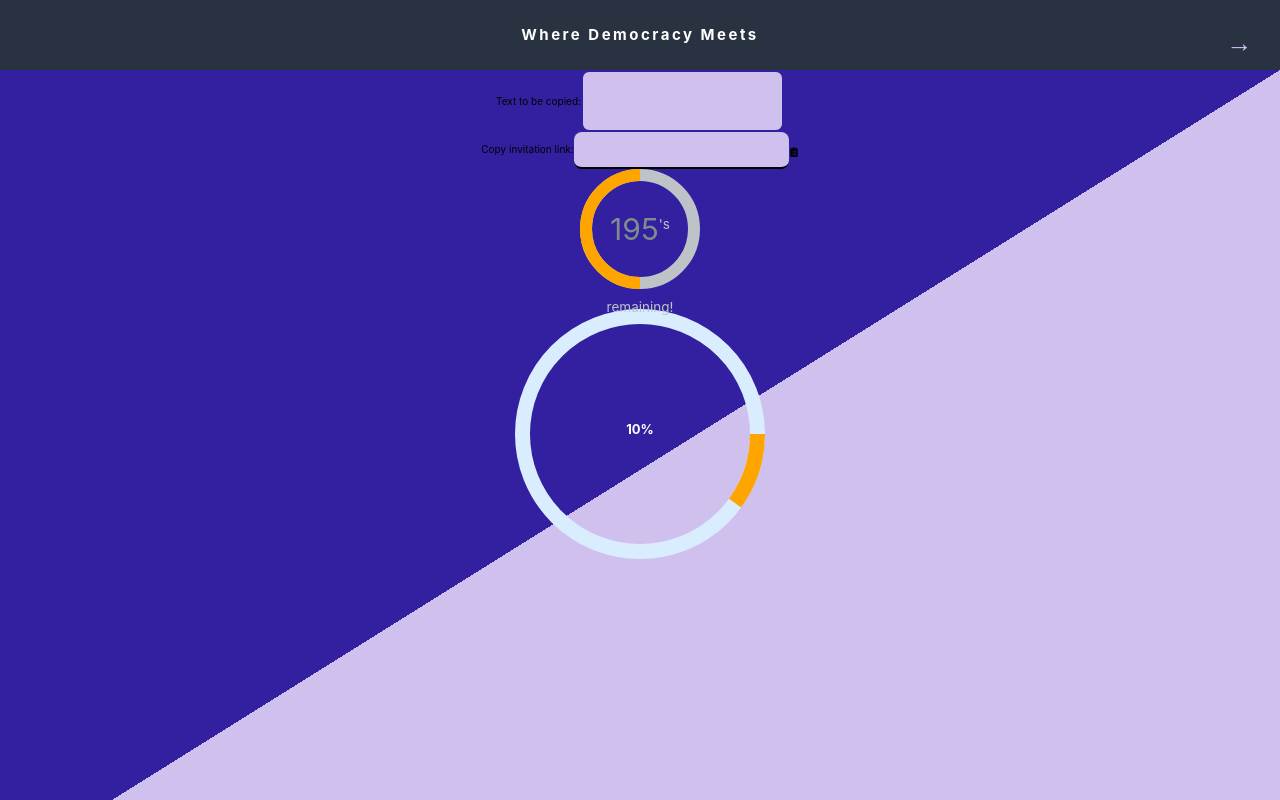
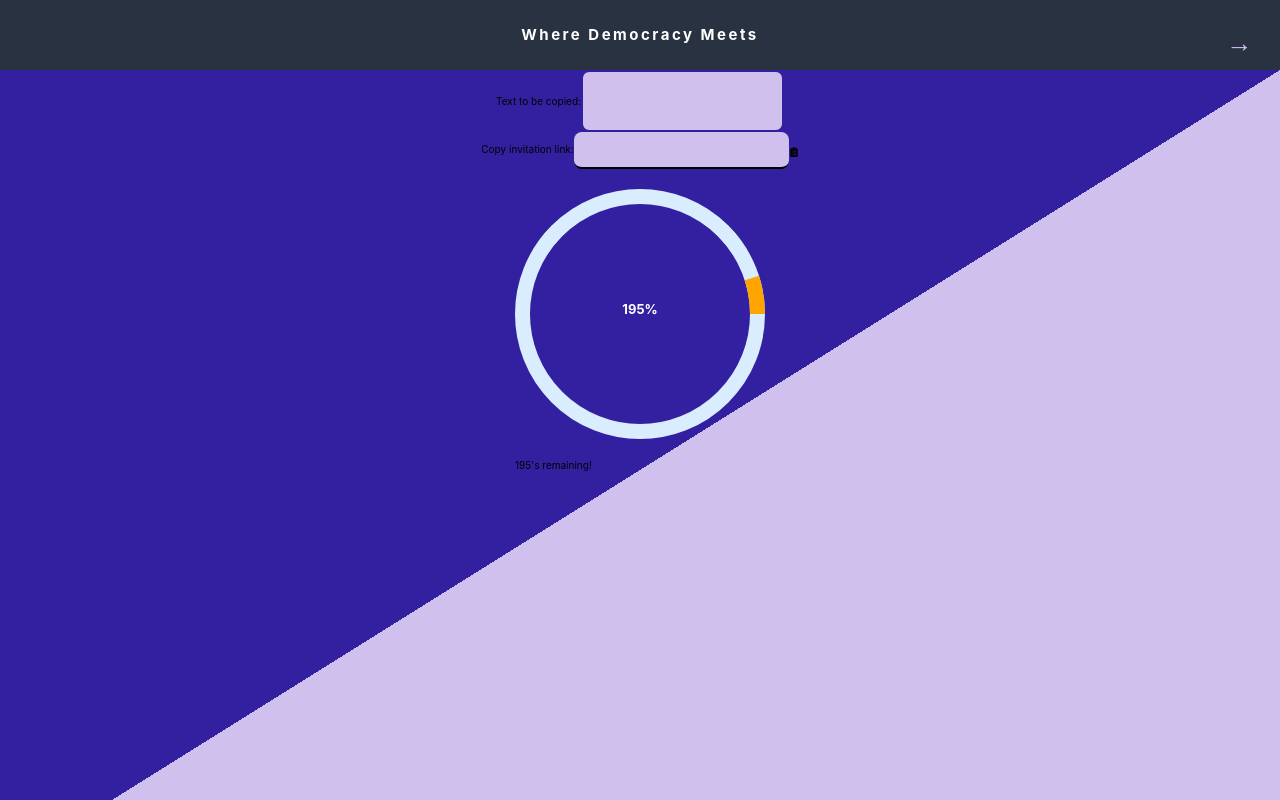
Before and after one commit to aaspinwall/collab, a Next.js app in the folder frontend/: page /development in a window 1280 px wide. Shown: the top 800 px of the page. Built offline with nearby package versions, Linux system fonts and the light colour scheme.

Commit message:
refactor Timer component to add ProgressBar component

```diff
--- a/frontend/components/timer/index.jsx
+++ b/frontend/components/timer/index.jsx
@@ -2,73 +2,48 @@ import React, { useEffect, useState, createRef } from "react";
 import styled from "styled-components";
 
 const StyledProgress = styled.div`
-  .donut-size {
-    font-size: 12em;
-
-    .pie-wrapper {
-      position: relative;
-      width: 1em;
-      height: 1em;
-      margin: 0px auto;
-
-      .half-circle {
-        position: absolute;
-        top: 0px;
-        left: 0px;
-        width: 100%;
-        height: 100%;
-        border: 0.1em solid hsl(168, 76%absolute, 42%);
-        border-radius: 50%;
-
-      }
-      .right-side {
-        transform: rotate(180deg);
-      }
-      .label {
-        position: absolute;
-        top: 0.52em;
-        right: 0.4em;
-        bottom: 0.4em;
-        left: 0.4em;
+  .circular-chart {
         display: block;
-        background: none;
-        border-radius: 50%;
-        color: #7F8C8D;
-        font-size: 0.25em;
-        line-height: 2.6em;
-        text-align: center;
-        cursor: default;
-        z-index: 2;
-      }
-      .smaller {
-        padding-bottom: 20px;
-        color: #BDC3C7;
-        font-size: .45em;
-        vertical-align: super;
-      }
-      .shadow {
-        width: 100%;
-        height: 100%;
-        border: 0.1em solid #BDC3C7;
-        border-radius: 50%;
-      }
+        margin: 20px auto;
+        max-width: 100%;
+        max-height: 250px;
     }
-    .progress {
-        position: absolute;
-        top: 0px;
-        left: 0px;
-        width: 100%;
-        height: 100%;
-        border: 0.1em solid orange;
-        border-radius: 50%;
-        clip: rect(0, 1em, 1em, 0.5em);
+    .circular-bg {
+        fill: none;
     }
-  }
+    .circle {
+        fill: none;
+    }
+    .percentage {
+        font-size: 1.3rem;
+        text-anchor: middle;
+        fill: #fff;
+        font-weight: bold;
+    }
 `
 
-const Timer = ({ time, onTimeIsUp }) => {
-  const [seconds, setSeconds] = useState(time || 200);
+const Timer = (props,{ time, onTimeIsUp }) => {
+  const [progress, setProgress] = useState(time || 200);
+
   const userTime = createRef(null);
+  const [offset, setOffset] = useState(0);
+
+  const {
+    size,
+
+    strokeWidth,
+    circleOneStroke,
+    circleTwoStroke,
+    } = props;
+
+    const center = size / 2;
+    const radius = size / 2 - strokeWidth / 2;
+    const circumference = 2 * Math.PI * radius;
+
+    useEffect(() => {
+        const progressOffset = ((100 - progress) / 100) * circumference;
+        setOffset(progressOffset);
+    }, [setOffset, progress, circumference, offset]);
 
   const handleSubmit = (e) => {
     e.preventDefault();
@@ -77,43 +52,58 @@ const Timer = ({ time, onTimeIsUp }) => {
     userTimeElement.value = "";
   };
 
-  const updateDonutChart = (el, percent, donut) => {
-    percent = Math.round(percent);
-    if(percent > 100) {
-      percent > 100;
-    }
-    else if (percent < 0){
-      percent = 0;
-    }
-    let deg = Math.round(360 * (percent / 100));
-  }
-
   useEffect(() => {
     let interval = setInterval(() => {
-      if (seconds >= 1) {
-        setSeconds((seconds) => seconds - 1);
-      } else if (seconds === 0) {
+      if (progress >= 1) {
+        setProgress((seconds) => seconds - 1);
+      } else if (progress === 0) {
         alert("time is up!");
         clearInterval(interval);
       }
     }, 1000);
     return () => clearInterval(interval);
-  }, [seconds]);
+  }, [progress]);
 
   return (
     <StyledProgress>
-    <div id="specificChart" className="donut-size">
-      <div className="pie-wrapper">
+     <svg
+                className="circular-chart"
+                width={size}
+                height={size}
+            >
+                <circle
+                    className="circular-bg"
+                    stroke={circleOneStroke}
+                    cx={center}
+                    cy={center}
+                    r={radius}
+                    strokeWidth={strokeWidth}
+                ></circle>
+                <circle
+                    className="circle"
+                    stroke={circleTwoStroke}
+                    cx={center}
+                    cy={center}
+                    r={radius}
+                    strokeWidth={strokeWidth}
+                    strokeDasharray={circumference}
+                    strokeDashoffset={offset}
+                >
+                </circle>
+                <text
+                    x={center}
+                    y={center}
+                    className="percentage"
+                >
+                    {progress}%
+                </text>
+            </svg>
+      <div>
         <span className="label">
-          <span className="timer-seconds">{seconds}</span><span className="smaller">'s remaining!</span>
+          <span className="timer-seconds">{progress}</span><span className="smaller">'s remaining!</span>
         </span>
-        <div className="pie">
-          <div className="left-side half-circle"></div>
-          <div className="right-side half-circle progress"></div>
-        </div>
-        <div className="shadow"></div>
       </div>
-    </div>
+
   </StyledProgress>
   );
 };
--- a/frontend/pages/development/index.js
+++ b/frontend/pages/development/index.js
@@ -12,7 +12,7 @@ export default function Development() {
 
   const state = {
     size: 250,
-    progress: 10,
+    progress: 30,
     strokeWidth: 15,
     circleOneStroke: "#d9edfe",
     circleTwoStroke: "orange"
@@ -35,8 +35,7 @@ export default function Development() {
         </form>
       </div>
       <CopyToClipBoardButton text={textToBeCopied} />
-      <Timer />
-      <ProgressBar {...state} />
+      <Timer {...state}/>
     </>
   );
 }
```
